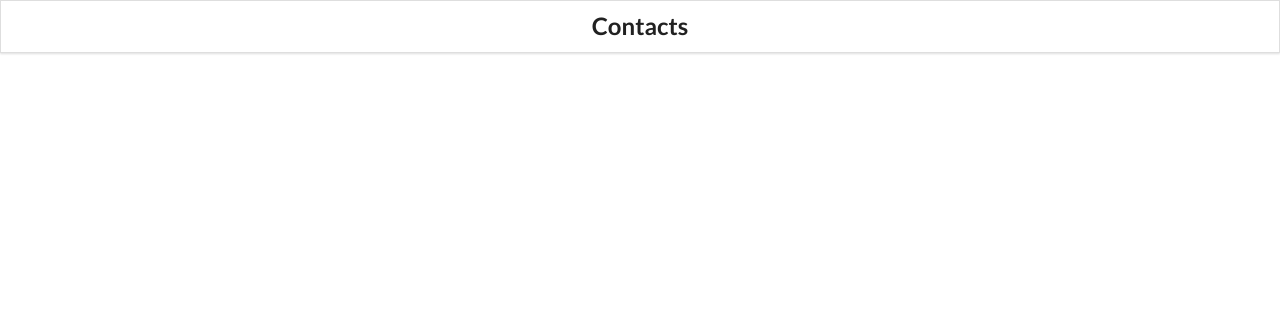
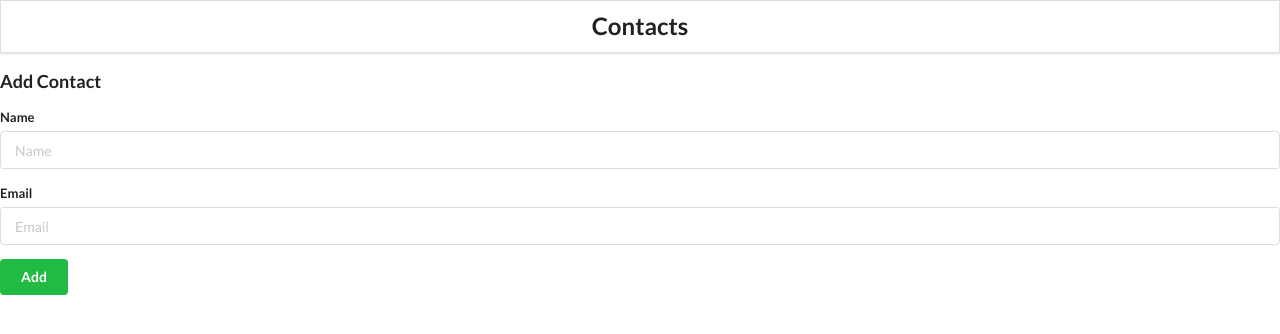
Before and after one commit to Berto-m/contacts, a React (Create React App) app: page / in a window 1280 px wide. Shown: the top 334 px of the page. Built offline with nearby package versions, Linux system fonts and the light colour scheme.

Commit message:
abasic from to add contacts

```diff
--- a/src/components/Add.js
+++ b/src/components/Add.js
@@ -2,8 +2,19 @@
 
 export default function Add() {
   return (
-    <div>
-      HELLLOO
-    </div>
-  )
+			<div className='ui main'>
+				<h3>Add Contact</h3>
+				<form className='ui form'>
+					<div className='field'>
+						<label>Name</label>
+						<input type='text' name='name' placeholder='Name' />
+					</div>
+					<div className='field'>
+						<label>Email</label>
+						<input type='text' name='Email' placeholder='Email' />
+					</div>
+          <button className="ui button green">Add</button>
+				</form>
+			</div>
+		);
 }
```
